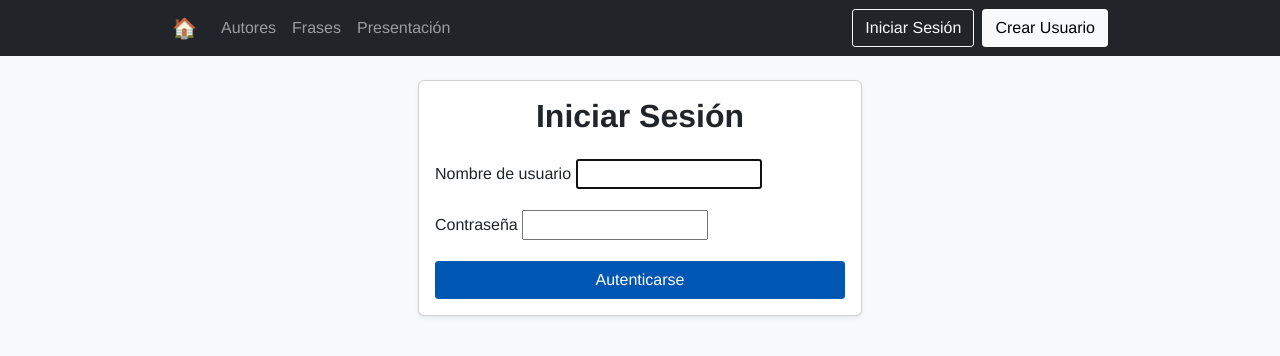
After one commit to LUCAS-SO/django_frases, a Django app: page /login/ in a window 1280 px wide. The commit adds this page. Shown: the top 356 px of the page. Run offline with Django 5.2, Linux system fonts and the light colour scheme.

Commit message:
+ Sumamos autenticación. En este caso con LoginRequiredMiddleware y decorador @login_not_required para las excepciones.

```diff
--- a/src/autores/urls.py
+++ b/src/autores/urls.py
@@ -1,4 +1,5 @@
 from django.urls import path
+from django.contrib.auth.views import LoginView, LogoutView
 from . import views
 from .views import (
     FraseCreateViews,
@@ -13,6 +14,8 @@ from .views import (
 app_name = 'app_autores'
 
 urlpatterns = [
+    path('login/', LoginView.as_view(), name='login'),
+    path('logout/', LogoutView.as_view(), name='logout'),
     path('', views.inicio, name='base'),
     path('presentacion/', views.presentacion, name='presentacion'),
     path('autores/', views.autores, name='autores'),
--- a/src/autores/views.py
+++ b/src/autores/views.py
@@ -4,6 +4,7 @@ from django.core import serializers
 from django.urls import reverse, reverse_lazy
 from django.utils.text import slugify
 from django.views.generic import DetailView, CreateView, UpdateView, DeleteView
+from django.contrib.auth.decorators import login_not_required
 from .models import Autor, Frase
 import random
 
@@ -58,6 +59,7 @@ def cambiar_estado_autor(request, autor_id):
     autor.save()
     return HttpResponseRedirect(reverse('app_autores:autores'))
 
+@login_not_required
 def frases_aleatorias(request):
     frases = list(Frase.objects.select_related('autor'))
     random.shuffle(frases)  # Mezclamos las frases
--- a/src/templates/app_autores/frases.html
+++ b/src/templates/app_autores/frases.html
@@ -7,9 +7,11 @@
 <h2 class="mb-4 text-center">Frases</h2>
 
 <div class="d-flex justify-content-center mt-2 py-4">
+    {% if user.is_authenticated %}
         <a href="{% url 'app_autores:crear_frase' %}" class="btn btn-success">
             Agregar Frase
         </a>
+    {% endif %}
 </div>
 
 <div class="row row-cols-1 row-cols-md-3 g-4">
--- a/src/templates/base.html
+++ b/src/templates/base.html
@@ -21,7 +21,8 @@
                     aria-controls="navbarMenu" aria-expanded="false" aria-label="Toggle navigation">
                 <span class="navbar-toggler-icon"></span>
             </button>
-            <div class="collapse navbar-collapse justify-content-end" id="navbarMenu">
+            <!-- Aquí se distribuyen las opciones en dos secciones: enlaces principales y botones de autenticación -->
+            <div class="collapse navbar-collapse justify-content-between" id="navbarMenu">
                 <ul class="navbar-nav">
                     <li class="nav-item">
                         <a class="nav-link" href="{% url 'app_autores:autores' %}">Autores</a>
@@ -33,6 +34,20 @@
                         <a class="nav-link" href="{% url 'app_autores:presentacion' %}">Presentación</a>
                     </li>
                 </ul>
+                <!-- Botones de Autenticación a la derecha -->
+                <div class="d-flex">
+                    {% if user.is_authenticated %}
+                        <!-- Formulario para logout -->
+                        <form method="post" action="{% url 'app_autores:logout' %}">
+                            {% csrf_token %}
+                            <input type="submit" value="Cerrar Sesión" class="btn btn-outline-light">
+                        </form>
+                    {% else %}
+                        <!-- Enlaces para usuarios no autenticados -->
+                        <a href="{% url 'app_autores:login' %}" class="btn btn-outline-light me-2">Iniciar Sesión</a>
+                        <a href="#" class="btn btn-light">Crear Usuario</a>
+                    {% endif %}
+                </div>
             </div>
         </div>
     </nav>
--- /dev/null
+++ b/src/templates/registration/login.html
@@ -0,0 +1,49 @@
+{% extends "base.html" %}
+
+{% block content %}
+<div class="container mt-4">
+  <div class="row justify-content-center">
+    <div class="col-md-6">
+      <div class="card shadow-sm">
+        <div class="card-body">
+          <h2 class="card-title text-center mb-4">Iniciar Sesión</h2>
+
+          {% if form.errors %}
+            <div class="alert alert-danger">
+              Usuario y/o contraseña incorrectos, pruebe de nuevo.
+            </div>
+          {% endif %}
+
+          {% if next %}
+            {% if user.is_authenticated %}
+              <div class="alert alert-warning">
+                Su cuenta no tiene acceso a esa página. Use otro usuario y contraseña.
+              </div>
+            {% else %}
+              <div class="alert alert-info">
+                Por favor autenticarse.
+              </div>
+            {% endif %}
+          {% endif %}
+
+          <form method="post" action="{% url 'app_autores:login' %}">
+            {% csrf_token %}
+            <div class="mb-3">
+              <label for="{{ form.username.id_for_label }}" class="form-label">{{ form.username.label }}</label>
+              {{ form.username }}
+            </div>
+            <div class="mb-3">
+              <label for="{{ form.password.id_for_label }}" class="form-label">{{ form.password.label }}</label>
+              {{ form.password }}
+            </div>
+            <input type="hidden" name="next" value="{{ next }}">
+            <div class="d-grid">
+              <button type="submit" class="btn btn-primary">Autenticarse</button>
+            </div>
+          </form>
+        </div>
+      </div>
+    </div>
+  </div>
+</div>
+{% endblock %}
```
Also changed, not shown: src/app_frases/settings.py (+7 -0 lines), src/templates/registration/logged_out.html (added, +7 -0 lines). Lines whose indentation alone changed are shown as unchanged.
